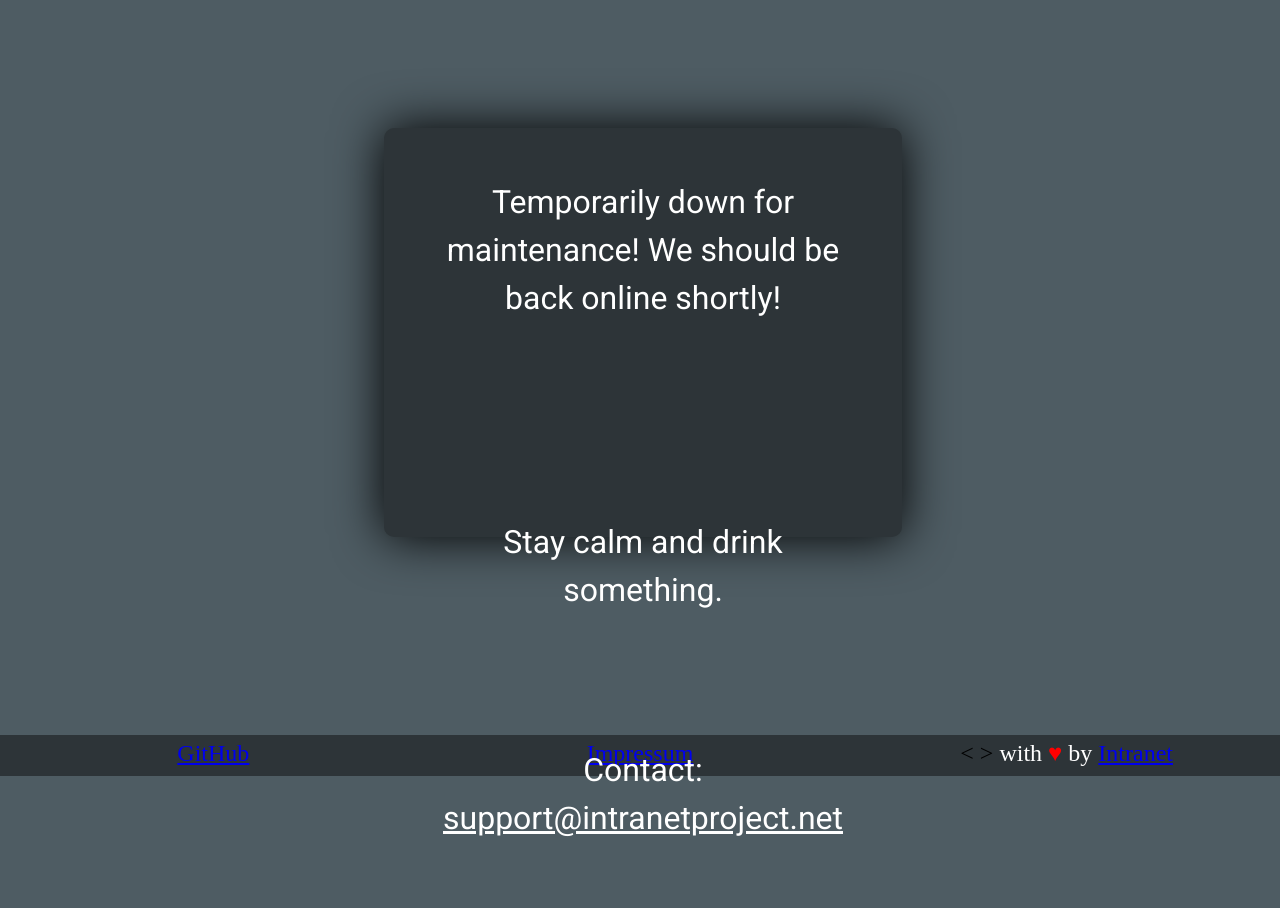
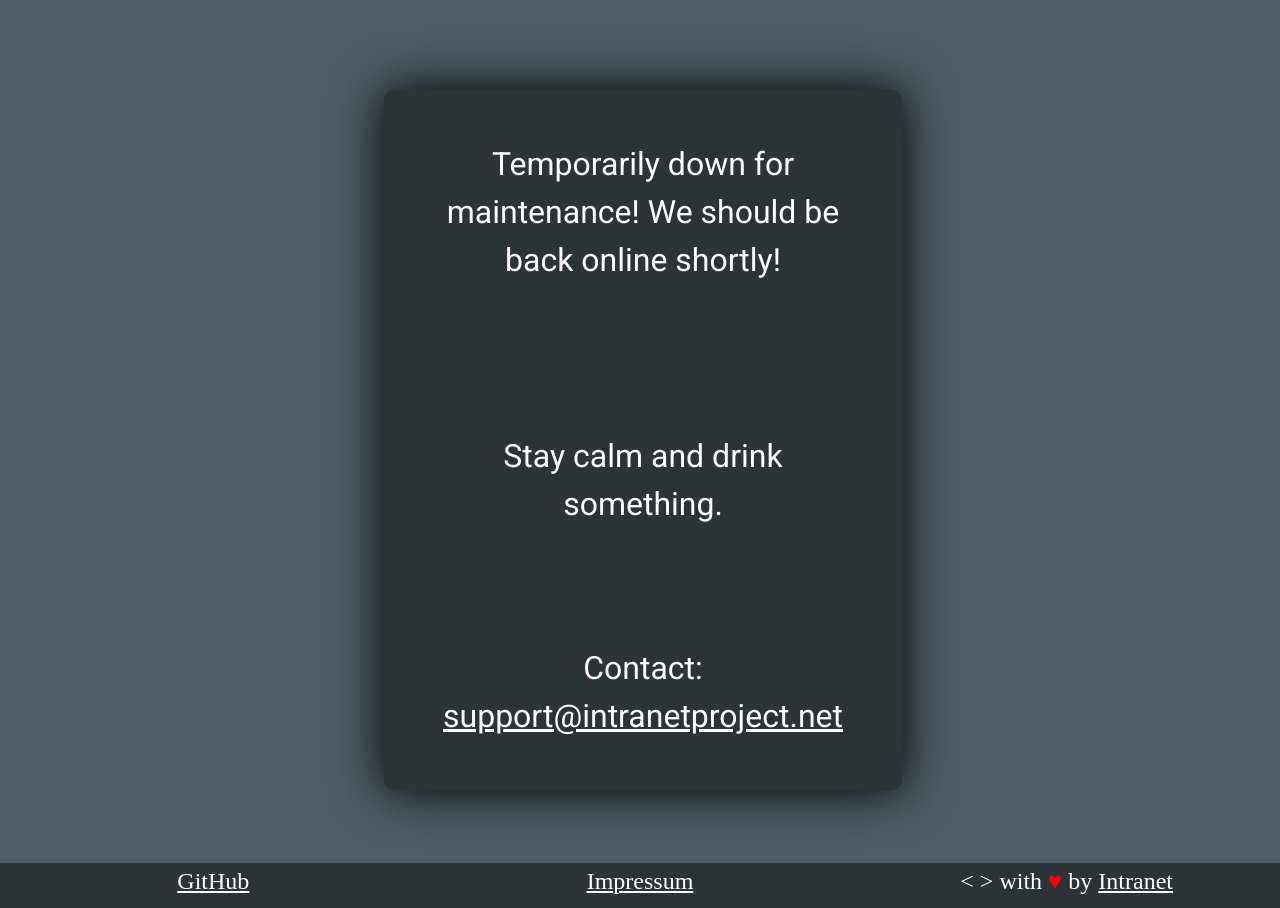
Before and after one commit to IntranetProject/intranet_maintenance, a PHP site: page / in a window 1280 px wide. Run offline with PHP 8.4, Linux system fonts and the light colour scheme.

Commit message:
fixed footer and layout

```diff
--- a/css/maintenance.css
+++ b/css/style.css
@@ -4,23 +4,20 @@ body {
     font-family: 'Roboto', sans-serif !important;
     height: 100%;
     width: 100%;
-    margin: 0;
-    overflow-y: hidden;
     color: white !important;
+    background-color: #4E5C63;
 }
 
 .container {
-    height: 90%;
+    height: auto;
     width: 100%;
-    background-color: #4E5C63;
-    padding-top: 10%;
-    margin: 0;
+    padding-top: 7%;
 }
 
 .subcontainer {
     text-align: center;
     width: 40% !important;
-    height: 50%;
+    height: auto;
     margin-left: 30%;
     background-color: #2D3438;
     padding-left: 3px;
@@ -35,10 +32,6 @@ body {
     line-height: 150% !important;
 }
 
-.subcontainer a {
-    color: white;
-}
-
 .contact {
     font-size: 1em !important;
 }
@@ -49,7 +42,12 @@ body {
     color: white;
     height: 5%;
     background-color: #2D3438;
-    margin-top: 15.5%;
+    bottom: 0;
+     bottom: 0px;
+    left: 0px;
+    right: 0px;
+    margin-bottom: 0px;
+    position: fixed;
 }
 
 .git,
@@ -62,3 +60,6 @@ body {
     margin-top: 0.5%;
     font-family: 'Crimson Text', serif;
 }
+a {
+    color: white;
+}
--- a/index.php
+++ b/index.php
@@ -9,7 +9,7 @@ session_start();
     <title></title>
     <meta charset="UTF-8">
     <meta name="viewport" content="initial-scale=1.0">
-    <link type="text/css" rel="stylesheet" href="css/maintenance.css">
+    <link type="text/css" rel="stylesheet" href="css/style.css">
     <link type="text/css" rel="stylesheet" href="css/reset.css">
 </head>
 
@@ -24,7 +24,7 @@ session_start();
                     echo '<p>Temporarily down for maintenance! We should be back online shortly!';
                 }
                 ?>
-                <p><br><br>
+                <p><br>
                     <?php
                     $a = array(
                         "Stay calm and drink something.",
@@ -34,7 +34,7 @@ session_start();
                     $random_keys = array_rand($a);
                     echo $a[$random_keys];
                     ?>
-                </p><br><br>
+                </p><br>
                 <p class="contact">Contact: <a href="mailto:support@intranetproject.net">support@intranetproject.net</a></p>
         </div>
         <div class="footer">
@@ -45,7 +45,7 @@ session_start();
                 <p><a href="imprint.html">Impressum</a></p>
             </div>
             <div class="credit">
-                <p><b><i style="color: black;">&lt; &gt;</i></b> with <i style="color: red;">&hearts;</i> by <a href="https://github.com/IntranetProject">Intranet</a></p>
+                <p><b><i style="color: white;">&lt; &gt;</i></b> with <i style="color: red;">&hearts;</i> by <a href="https://github.com/IntranetProject">Intranet</a></p>
             </div>
         </div>
     </div>
```
